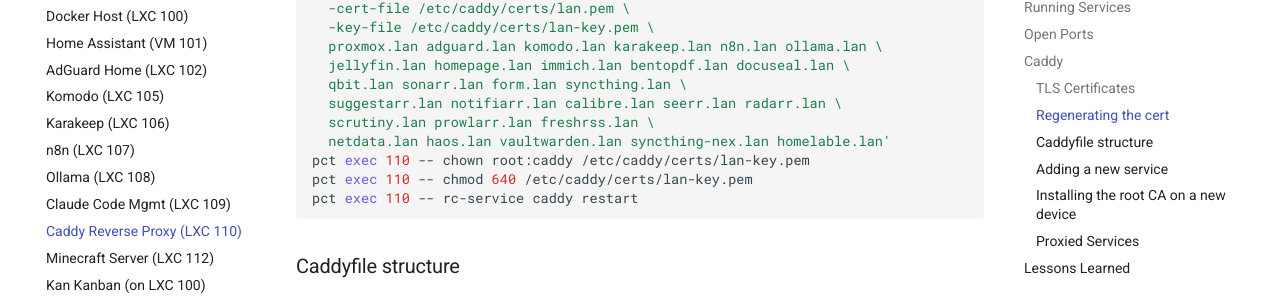
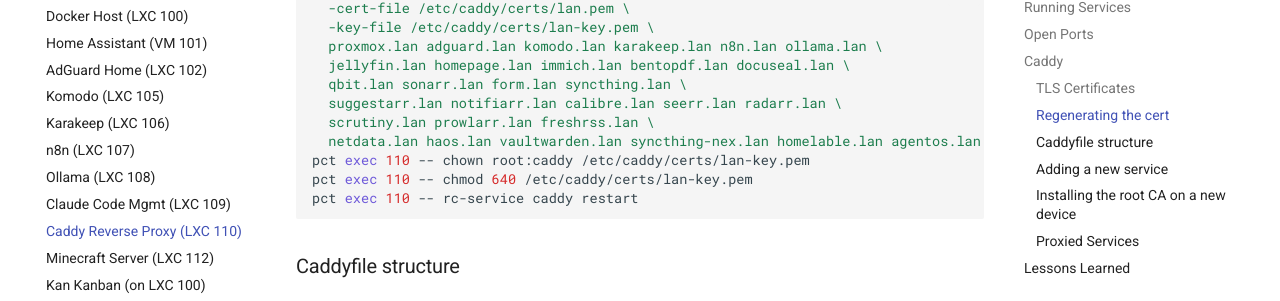
Before and after one commit to Pironex9/homelab, an MkDocs documentation site: the page built from docs/hosts/caddy.md, in a window 1280 px wide and 900 px high, scrolled down 1813 px. Shown: the part 128-429 px from the top of the window. Built offline with MkDocs 1.6.1 and Material for MkDocs 9.7.7, drawn with Linux system fonts in a browser that asks for light colours; comment, search, counter and statistics services are not loaded; some of the changed text lies outside the part shown.

Commit message:
docs(caddy): add agentos.lan proxy entry

```diff
--- a/docs/hosts/caddy.md
+++ b/docs/hosts/caddy.md
@@ -59,7 +59,7 @@
   qbit.lan sonarr.lan form.lan syncthing.lan \
   suggestarr.lan notifiarr.lan calibre.lan seerr.lan radarr.lan \
   scrutiny.lan prowlarr.lan freshrss.lan \
-  netdata.lan haos.lan vaultwarden.lan syncthing-nex.lan homelable.lan'
+  netdata.lan haos.lan vaultwarden.lan syncthing-nex.lan homelable.lan agentos.lan'
 pct exec 110 -- chown root:caddy /etc/caddy/certs/lan-key.pem
 pct exec 110 -- chmod 640 /etc/caddy/certs/lan-key.pem
 pct exec 110 -- rc-service caddy restart
@@ -159,6 +159,7 @@
 | vaultwarden.lan | https://192.168.0.219:8000 (tls_insecure_skip_verify) |
 | syncthing-nex.lan | http://192.168.0.100:8384 |
 | homelable.lan | http://192.168.0.110:3001 |
+| agentos.lan | http://192.168.0.71:7000 (Odysseus, LXC 113) |
 
 **Note on qbit.lan:** qBittorrent 5.1+ reads `X-Forwarded-Proto: https` from trusted proxies to automatically set the `Secure` flag on its session cookie. The Caddy block explicitly sets this header even on HTTP requests so the behavior is consistent.
 
```
